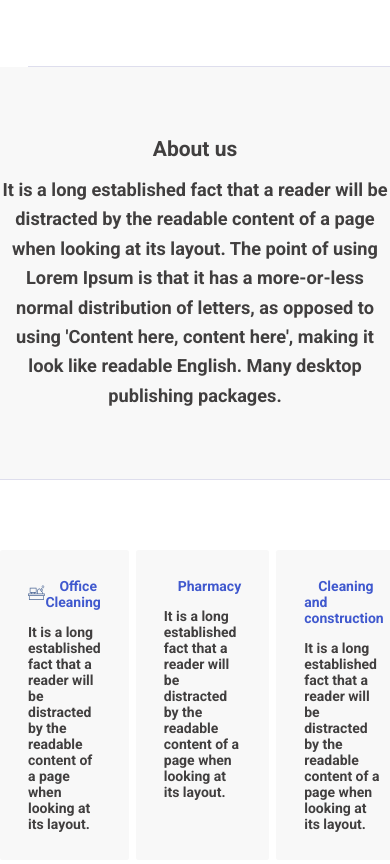
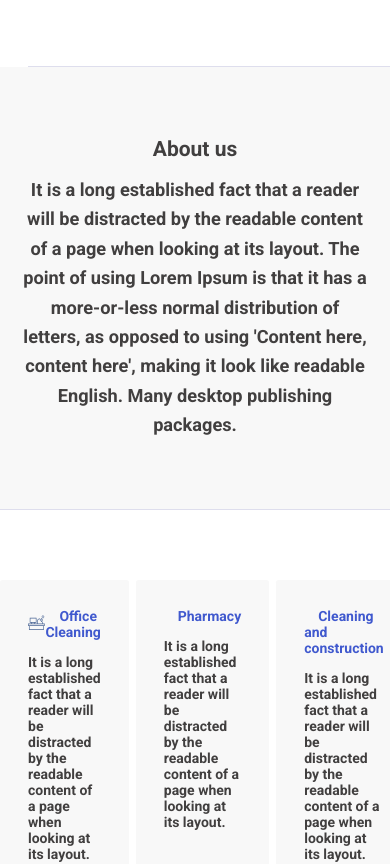
Before and after one commit to schedule-lib/elma.cleanning, a Next.js app: page / in a window 390 px wide. Shown: the part 840-1704 px from the top of the page. Built offline with nearby package versions, Linux system fonts and the light colour scheme.

Commit message:
feat: Home - AboutUsSection reponsive styles v0.0.01

```diff
--- a/src/styles/pages/Home.module.scss
+++ b/src/styles/pages/Home.module.scss
@@ -178,6 +178,10 @@
     margin: 0 auto;
     text-align: center;
 
+    @media screen and (max-width: 790px) {
+      padding: 0 1.5rem;
+    }
+
     h2 {
       display: inline-block;
       margin-bottom: 1rem;
```
